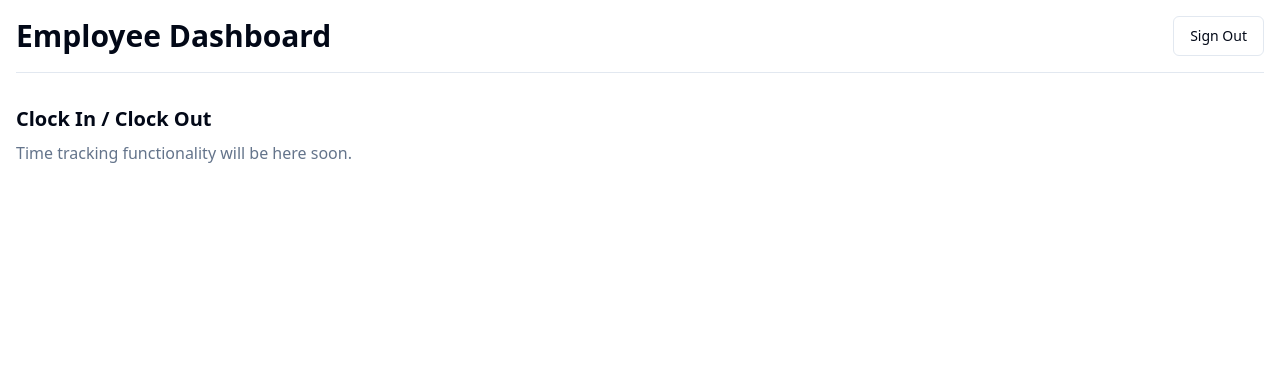
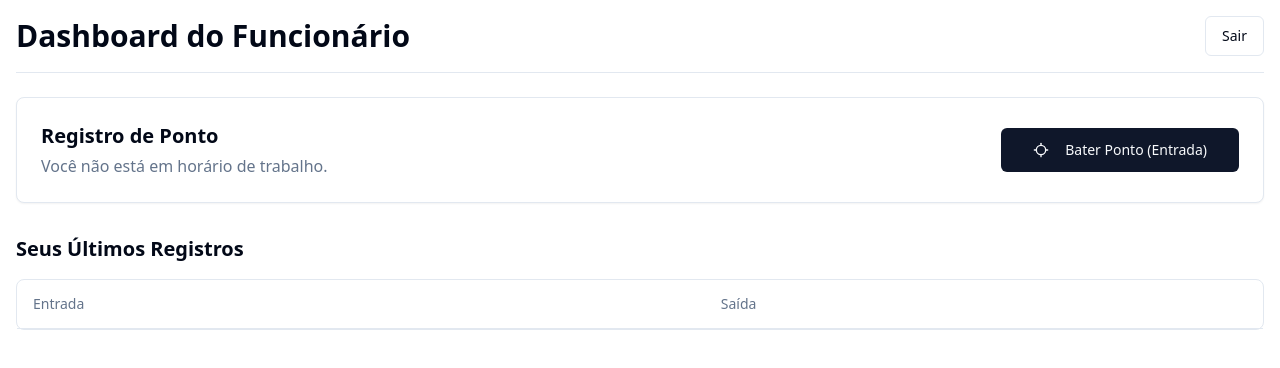
Before and after one commit to Eduardo-bidoja/ajuda-app-brasil, a React (Vite) app: page /employee-dashboard in a window 1280 px wide. Shown: the top 368 px of the page. Built offline with nearby package versions, Linux system fonts and the light colour scheme.

Commit message:
Implement time tracking system
Implement the clock in/out system with geolocation, update the employee dashboard, and add admin employee management features.

```diff
--- /dev/null
+++ b/src/components/ClockInOut.tsx
@@ -0,0 +1,150 @@
+
+import { useState } from 'react';
+import { useAuth } from '@/hooks/use-auth';
+import { useGeolocation } from '@/hooks/use-geolocation';
+import { supabase } from '@/integrations/supabase/client';
+import { Button } from '@/components/ui/button';
+import { toast } from 'sonner';
+import { Loader2, Clock, Locate, LocateOff } from 'lucide-react';
+import { useQuery, useMutation, useQueryClient } from '@tanstack/react-query';
+import { formatDistanceToNow, parseISO } from 'date-fns';
+import { ptBR } from 'date-fns/locale';
+
+// Manually defining TimeEntry type as supabase/types.ts is not yet updated
+type TimeEntry = {
+  id: string;
+  user_id: string;
+  company_id: string;
+  clock_in: string;
+  clock_out: string | null;
+};
+
+const fetchLatestTimeEntry = async (userId: string) => {
+  const { data, error } = await supabase
+    .from('time_entries')
+    .select('*')
+    .eq('user_id', userId)
+    .is('clock_out', null)
+    .order('clock_in', { ascending: false })
+    .limit(1)
+    .maybeSingle();
+
+  if (error) throw new Error(error.message);
+  return data;
+};
+
+export default function ClockInOut() {
+  const { user, profile } = useAuth();
+  const queryClient = useQueryClient();
+  const { getPosition, loading: geoLoading, error: geoError } = useGeolocation();
+  const [isSubmitting, setIsSubmitting] = useState(false);
+
+  const { data: latestTimeEntry, isLoading: isLoadingTimeEntry } = useQuery({
+    queryKey: ['latestTimeEntry', user?.id],
+    queryFn: () => fetchLatestTimeEntry(user!.id),
+    enabled: !!user,
+  });
+
+  const clockInMutation = useMutation({
+    mutationFn: async (coords: GeolocationCoordinates | null) => {
+      const { data, error } = await supabase.from('time_entries').insert({
+        user_id: user!.id,
+        company_id: profile!.company_id!,
+        clock_in: new Date().toISOString(),
+        clock_in_latitude: coords?.latitude,
+        clock_in_longitude: coords?.longitude,
+      }).select().single();
+
+      if (error) throw new Error(error.message);
+      return data;
+    },
+    onSuccess: () => {
+      toast.success('Ponto de entrada registrado com sucesso!');
+      queryClient.invalidateQueries({ queryKey: ['latestTimeEntry', user?.id] });
+      queryClient.invalidateQueries({ queryKey: ['timeEntries', user?.id] });
+    },
+    onError: (error) => {
+      toast.error('Erro ao registrar ponto', { description: error.message });
+    },
+  });
+
+  const clockOutMutation = useMutation({
+    mutationFn: async ({ id, coords }: { id: string, coords: GeolocationCoordinates | null }) => {
+      const { data, error } = await supabase
+        .from('time_entries')
+        .update({
+          clock_out: new Date().toISOString(),
+          clock_out_latitude: coords?.latitude,
+          clock_out_longitude: coords?.longitude,
+        })
+        .eq('id', id)
+        .select()
+        .single();
+
+      if (error) throw new Error(error.message);
+      return data;
+    },
+    onSuccess: () => {
+      toast.success('Ponto de saída registrado com sucesso!');
+      queryClient.invalidateQueries({ queryKey: ['latestTimeEntry', user?.id] });
+      queryClient.invalidateQueries({ queryKey: ['timeEntries', user?.id] });
+    },
+    onError: (error) => {
+      toast.error('Erro ao registrar ponto de saída', { description: error.message });
+    },
+  });
+
+  const handleAction = async (action: 'clock_in' | 'clock_out') => {
+    setIsSubmitting(true);
+    try {
+      const coords = await getPosition();
+      if (action === 'clock_in') {
+        await clockInMutation.mutateAsync(coords);
+      } else if (action === 'clock_out' && latestTimeEntry) {
+        await clockOutMutation.mutateAsync({ id: latestTimeEntry.id, coords });
+      }
+    } catch (error: any) {
+      toast.error('Erro de Geolocalização', {
+        description: error.message || 'Não foi possível obter sua localização. Verifique as permissões.',
+      });
+    } finally {
+      setIsSubmitting(false);
+    }
+  };
+
+  const loading = isLoadingTimeEntry || isSubmitting || geoLoading;
+  const clockedIn = !!latestTimeEntry;
+
+  return (
+    <div className="p-6 border rounded-lg bg-card text-card-foreground shadow-sm">
+      <div className="flex justify-between items-center">
+        <div>
+          <h3 className="text-xl font-semibold">Registro de Ponto</h3>
+          {clockedIn ? (
+             <p className="text-primary mt-1">
+                Trabalhando há {formatDistanceToNow(parseISO(latestTimeEntry.clock_in), { addSuffix: false, locale: ptBR })}
+            </p>
+          ) : (
+            <p className="text-muted-foreground mt-1">Você não está em horário de trabalho.</p>
+          )}
+        </div>
+        <div className="flex items-center gap-4">
+          {loading && <Loader2 className="animate-spin" />}
+          {geoError && <LocateOff className="text-destructive" title={geoError.message} />}
+
+          {!clockedIn && (
+            <Button size="lg" onClick={() => handleAction('clock_in')} disabled={loading}>
+              <Locate className="mr-2" /> Bater Ponto (Entrada)
+            </Button>
+          )}
+
+          {clockedIn && (
+            <Button size="lg" variant="destructive" onClick={() => handleAction('clock_out')} disabled={loading}>
+              <Clock className="mr-2" /> Bater Ponto (Saída)
+            </Button>
+          )}
+        </div>
+      </div>
+    </div>
+  );
+}
--- /dev/null
+++ b/src/hooks/use-geolocation.ts
@@ -0,0 +1,48 @@
+
+import { useState, useCallback } from 'react';
+
+type GeolocationState = {
+  loading: boolean;
+  position: GeolocationCoordinates | null;
+  error: GeolocationPositionError | Error | null;
+};
+
+export function useGeolocation() {
+  const [state, setState] = useState<GeolocationState>({
+    loading: false,
+    position: null,
+    error: null,
+  });
+
+  const getPosition = useCallback(() => {
+    if (!navigator.geolocation) {
+      setState(s => ({ ...s, error: new Error("A geolocalização não é suportada pelo seu navegador.") }));
+      return;
+    }
+
+    setState(s => ({ ...s, loading: true, error: null }));
+
+    return new Promise<GeolocationCoordinates>((resolve, reject) => {
+      navigator.geolocation.getCurrentPosition(
+        (position) => {
+          setState({
+            loading: false,
+            position: position.coords,
+            error: null,
+          });
+          resolve(position.coords);
+        },
+        (error) => {
+          setState({
+            loading: false,
+            position: null,
+            error: error,
+          });
+          reject(error);
+        }
+      );
+    });
+  }, []);
+
+  return { ...state, getPosition };
+}
--- a/src/pages/EmployeeDashboard.tsx
+++ b/src/pages/EmployeeDashboard.tsx
@@ -2,29 +2,100 @@
 import { useAuth } from '@/hooks/use-auth';
 import { Button } from '@/components/ui/button';
 import { useNavigate } from 'react-router-dom';
+import ClockInOut from '@/components/ClockInOut';
+import { useQuery } from '@tanstack/react-query';
+import { supabase } from '@/integrations/supabase/client';
+import { Table, TableBody, TableCell, TableHead, TableHeader, TableRow } from '@/components/ui/table';
+import { format, parseISO } from 'date-fns';
+import { ptBR } from 'date-fns/locale';
+import { Skeleton } from '@/components/ui/skeleton';
+
+// Manually defining TimeEntry type
+type TimeEntry = {
+  id: string;
+  clock_in: string;
+  clock_out: string | null;
+};
+
+const fetchTimeEntries = async (userId: string) => {
+    const { data, error } = await supabase
+        .from('time_entries')
+        .select('id, clock_in, clock_out')
+        .eq('user_id', userId)
+        .order('clock_in', { ascending: false })
+        .limit(10);
+
+    if (error) throw new Error(error.message);
+    return data;
+};
 
 export default function EmployeeDashboard() {
   const { user, profile, signOut } = useAuth();
   const navigate = useNavigate();
+
+  const { data: timeEntries, isLoading } = useQuery({
+    queryKey: ['timeEntries', user?.id],
+    queryFn: () => fetchTimeEntries(user!.id),
+    enabled: !!user,
+  });
 
   const handleSignOut = async () => {
     await signOut();
     navigate('/auth');
   };
 
+  const formatDate = (dateString: string | null) => {
+    if (!dateString) return '---';
+    return format(parseISO(dateString), "dd/MM/yy 'às' HH:mm", { locale: ptBR });
+  };
+
   return (
     <div className="container mx-auto p-4">
        <header className="flex justify-between items-center mb-6 pb-4 border-b">
-        <h1 className="text-3xl font-bold">Employee Dashboard</h1>
+        <h1 className="text-3xl font-bold">Dashboard do Funcionário</h1>
         <div className="flex items-center gap-4">
            <p className="text-muted-foreground">{profile?.full_name || user?.email}</p>
-           <Button onClick={handleSignOut} variant="outline">Sign Out</Button>
+           <Button onClick={handleSignOut} variant="outline">Sair</Button>
         </div>
       </header>
 
-      <div className="mt-8">
-        <h3 className="text-xl font-semibold">Clock In / Clock Out</h3>
-        <p className="text-muted-foreground mt-2">Time tracking functionality will be here soon.</p>
+      <div className="mb-8">
+        <ClockInOut />
+      </div>
+
+      <div>
+        <h3 className="text-xl font-semibold mb-4">Seus Últimos Registros</h3>
+        <div className="border rounded-lg">
+            <Table>
+                <TableHeader>
+                    <TableRow>
+                        <TableHead>Entrada</TableHead>
+                        <TableHead>Saída</TableHead>
+                    </TableRow>
+                </TableHeader>
+                <TableBody>
+                    {isLoading && Array.from({ length: 5 }).map((_, i) => (
+                        <TableRow key={i}>
+                            <TableCell><Skeleton className="h-4 w-[150px]" /></TableCell>
+                            <TableCell><Skeleton className="h-4 w-[150px]" /></TableCell>
+                        </TableRow>
+                    ))}
+                    {timeEntries && timeEntries.map((entry) => (
+                        <TableRow key={entry.id}>
+                            <TableCell>{formatDate(entry.clock_in)}</TableCell>
+                            <TableCell>{formatDate(entry.clock_out)}</TableCell>
+                        </TableRow>
+                    ))}
+                    {!isLoading && timeEntries?.length === 0 && (
+                        <TableRow>
+                            <TableCell colSpan={2} className="text-center text-muted-foreground">
+                                Nenhum registro de ponto encontrado.
+                            </TableCell>
+                        </TableRow>
+                    )}
+                </TableBody>
+            </Table>
+        </div>
       </div>
     </div>
   );
```
